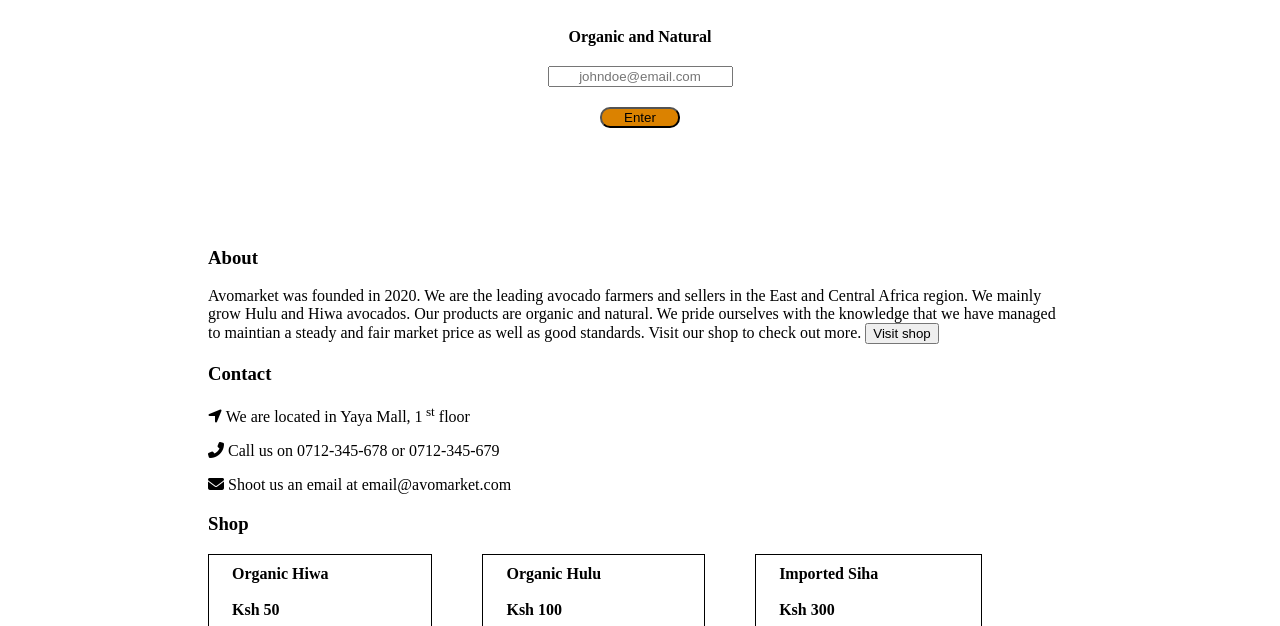
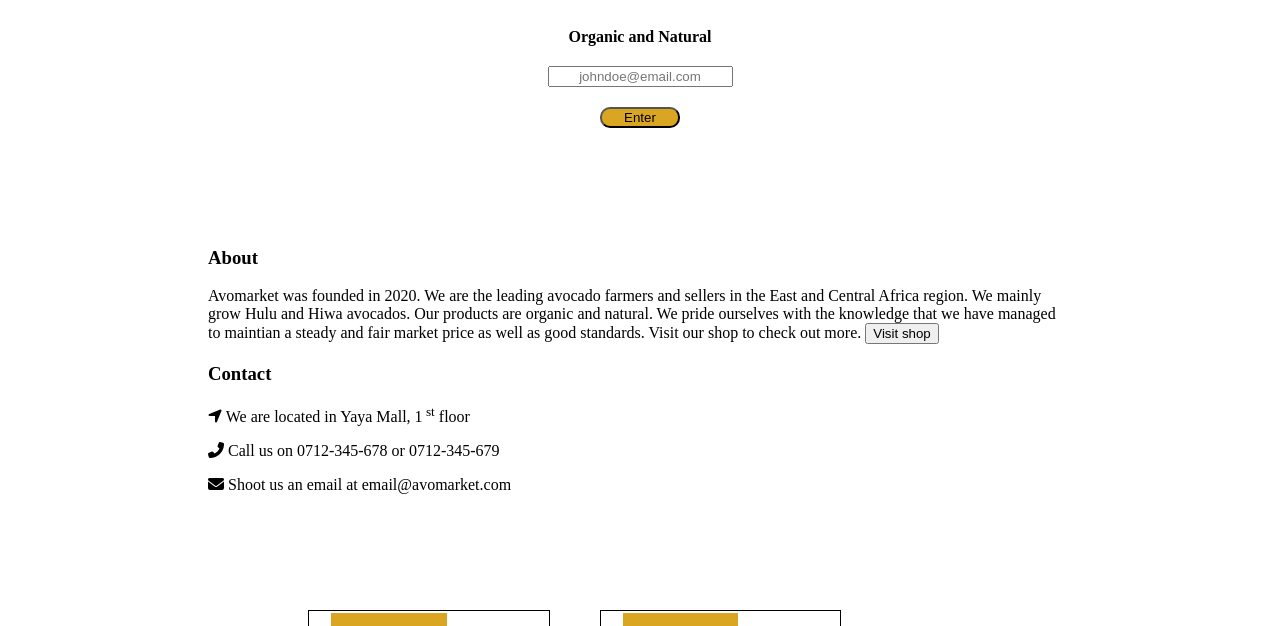
Before and after one commit to vantablanta/LP, a plain HTML site: page index.html in a window 1280 px wide. Shown: the part 148-774 px from the top of the page. Drawn offline with Linux system fonts and the light colour scheme.

Commit message:
layout adjustments

```diff
--- a/index.html
+++ b/index.html
@@ -49,7 +49,7 @@
         font-size: 25px;
         }
     #nav-bar1 a:hover{
-        background-color:#db8200;
+        background-color: goldenrod;
            }
 
 
@@ -78,6 +78,25 @@
         margin-bottom: 100px;
         padding-left: 20px;
     }
+    .shop-table{
+       width: 100%;
+       text-align: left;
+       border-collapse: collapse;
+       padding-left: 100px;
+       padding-top: 100px;
+    }
+    .shop-table th {
+       background-color: goldenrod;
+       color: white;
+    }
+    .shop-table td, .shop-table th {
+       padding: 10px;
+
+    }
+
+
+
+
 
 </style>
 </head>
@@ -104,7 +123,7 @@
         <label for="email"><b>Organic and Natural</b></label><br>
         <input type="email" id="email" name="email" placeholder="johndoe@email.com" styel= "width: 80px;"><br>
         <button type="submit"
-        style="background-color: #db8200; position:relative; top:-100px; width: 80px; border-radius: 10px;
+        style="background-color: goldenrod; position:relative; top:-100px; width: 80px; border-radius: 10px;
         color: black; height: auto; text-emphasis: emp;">
         Enter</button>
     </form>
@@ -119,10 +138,10 @@
     <p> <i class="fas fa-phone-alt"></i> Call us on 0712-345-678 or 0712-345-679 </p>
     <p> <i class="fas fa-envelope"></i> Shoot us an email at email@avomarket.com </p>
 
-    <h3 id="shop">Shop</h3>
 
-    <div class="shop-table">
-        <table class = "table1">
+
+    <div class="shop-table" id="shop">
+        <table class= "table1" >
             <tr><th> Organic Hiwa</th></tr></tr>
             <tr><td><b>Ksh 50</b></td></tr>
             <tr><td> Lorem Ipsum</td></tr>
@@ -130,14 +149,14 @@
             <tr><td> <button>Order</button></td></tr>
         </table>
         <table class= "table2">
-            <tr><th> Organic Hulu</th></tr>
+            <tr><th class="row"> Organic Hulu</th></tr>
             <tr><td><b>Ksh 100</b></td></tr>
             <tr><td> Lorem Ipsum</td></tr>
             <tr><td> Lorem Ipsum</td></tr>
            <tr><td> <button>Order</button></td></tr>
         </table>
         <table class ="table3">
-            <tr><th> Imported Siha</th></tr>
+            <tr><th class="row"> Imported Siha</th></tr>
             <tr><td><b>Ksh 300</b></td></tr>
             <tr><td> Lorem Ipsum</td></tr>
             <tr><td> Lorem Ipsum</td></tr>
```
